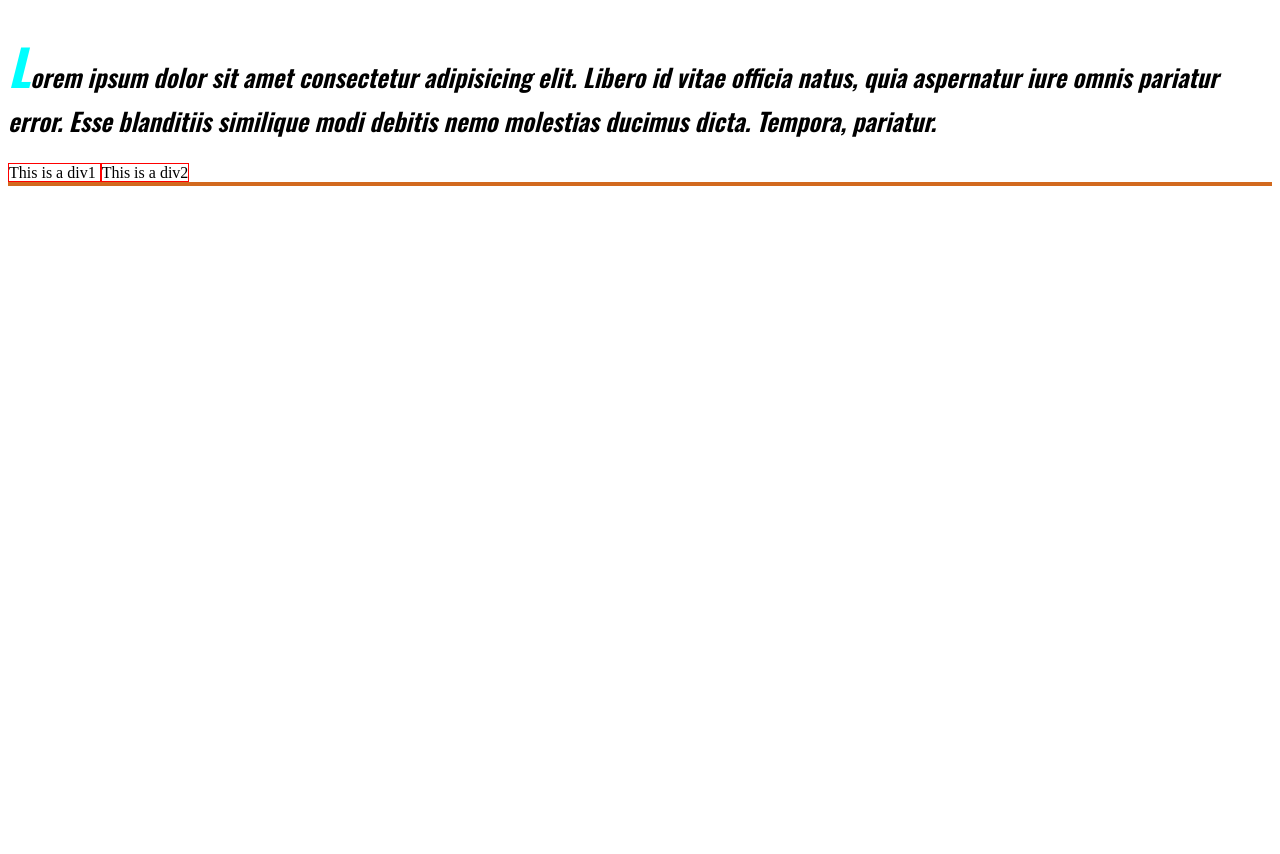
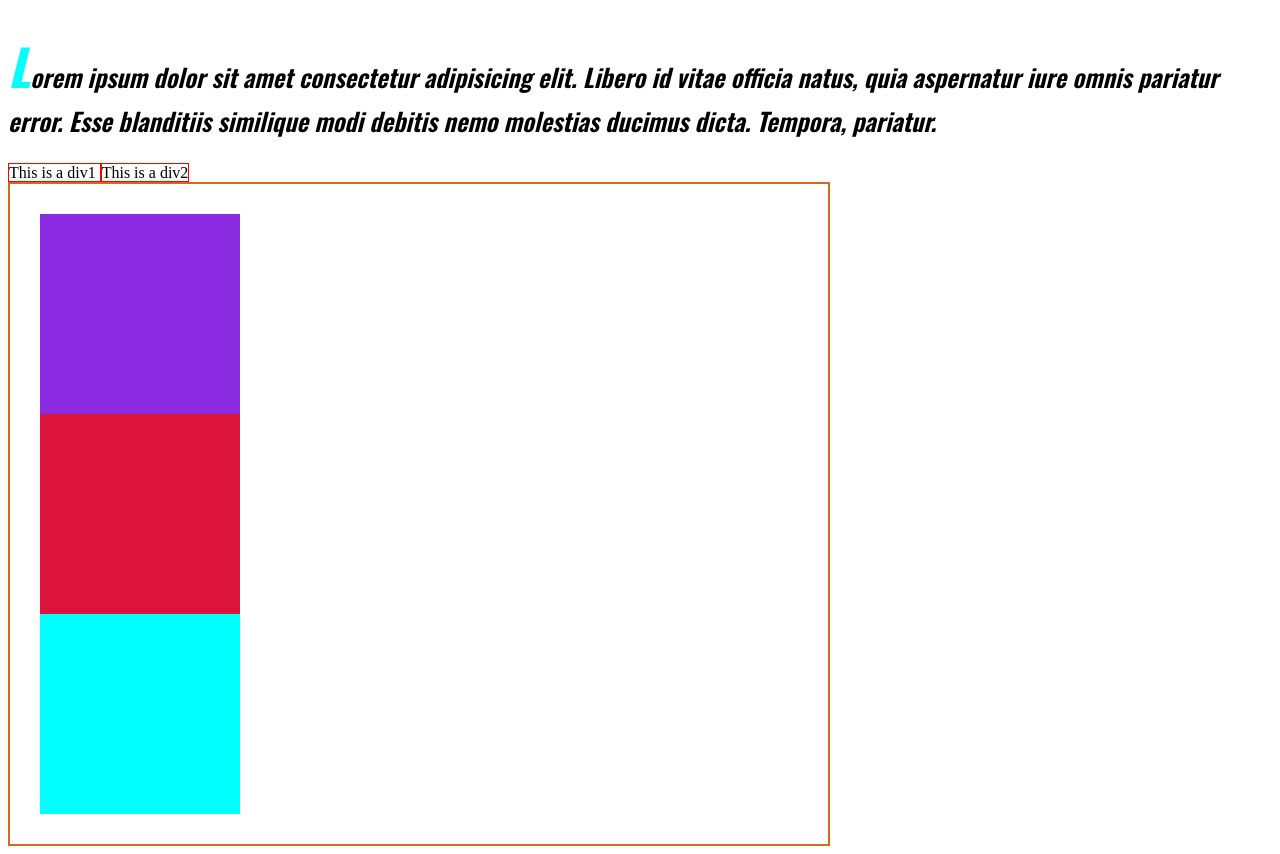
Before and after one commit to pritamsenweb/HTMLCSSLearning, a website: page index.html in a window 1280 px wide. Shown: the part 505-1359 px from the top of the page. Before the commit the page ends 800 px from the top, so only its background shows below. Drawn offline with nearby package versions, Linux system fonts and the light colour scheme; a web font is replaced by a local one.

Commit message:
Possition Step 2

```diff
--- a/css/style.css
+++ b/css/style.css
@@ -56,4 +56,21 @@ p {
 }
 #disparent {
   border: 2px solid chocolate;
+  padding: 30px;
+  width: 60%;
 }
+#one {
+  background-color: blueviolet;
+  height: 200px;
+  width: 200px;
+}
+#two {
+  background-color: crimson;
+  height: 200px;
+  width: 200px;
+}
+#three {
+  background-color: cyan;
+  height: 200px;
+  width: 200px;
+}
```
Also changed, not shown: index.html (+1 -1 lines).
